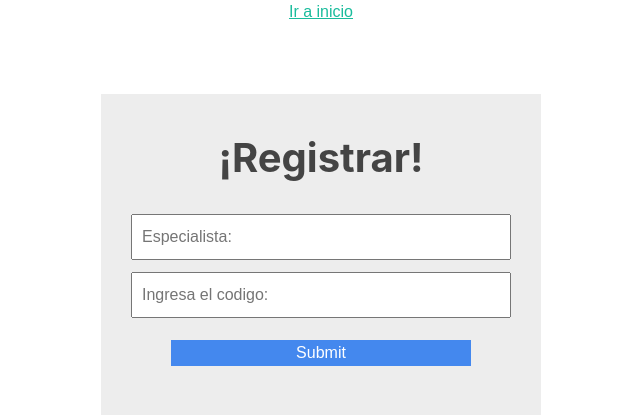
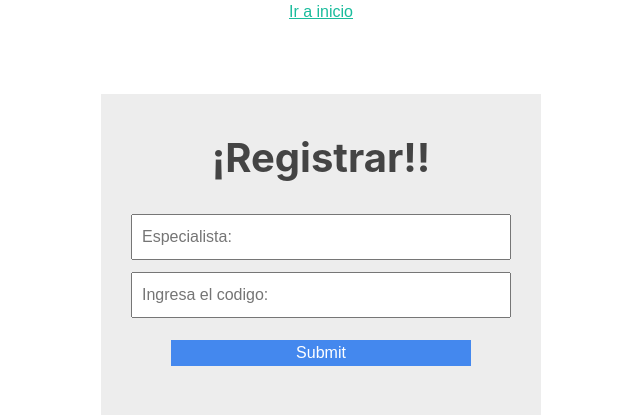
Before and after one commit to maxicaro/pythonprojecto1, a Django app: page /app/especialista_form/ in a window 1280 px wide. Shown: the top 415 px of the page, without its empty margins (319-959 px from the left). Run offline with Django 4.2, Linux system fonts and the light colour scheme; some libraries are stand-ins or nearby versions.

Commit message:
Tercera Pre-Entrga Maximiliano-Caro

```diff
--- a/app/templates/appt/formulario.html
+++ b/app/templates/appt/formulario.html
@@ -10,7 +10,7 @@
     <a href="/app/index/">Ir a inicio</a>
     <form action="/app/especialista_form/" method="post" class="formulario">
         {%csrf_token%}
-        <h1 class="titulo-formulario">¡Registrar!</h1>
+        <h1 class="titulo-formulario">¡Registrar!!</h1>
         <input type="text" id="nombre" name="nombre" placeholder="Especialista:" class="input-texto" required pattern="[a-zA-ZÀ-ÿ\s]+" title="Solo se permiten letras y espacios.">
         <input type="number" id="codigo" name="codigo" placeholder="Ingresa el codigo:" class="input-texto" required>
         <input type="submit" name="register" class="boton-submit">
```
